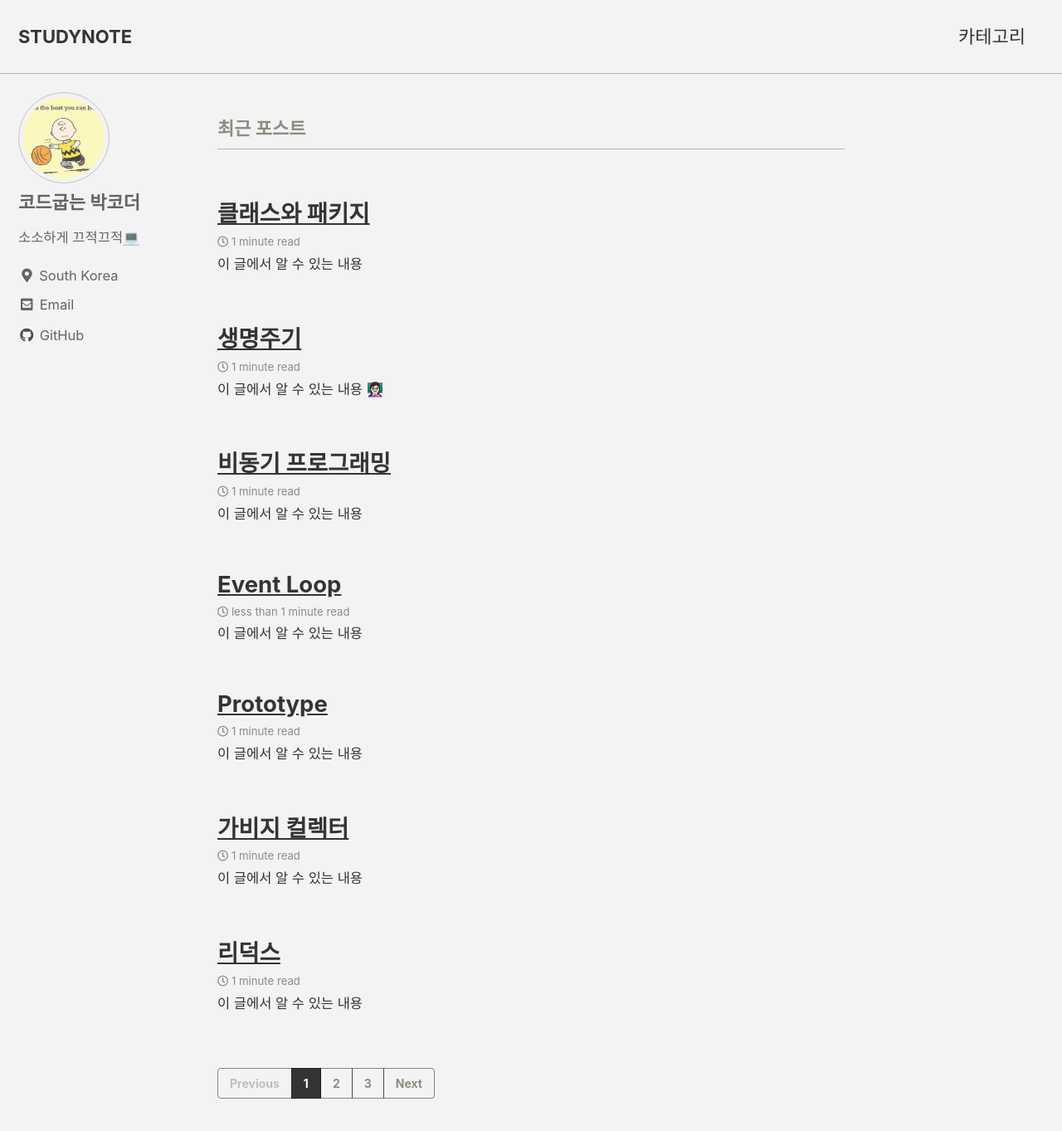
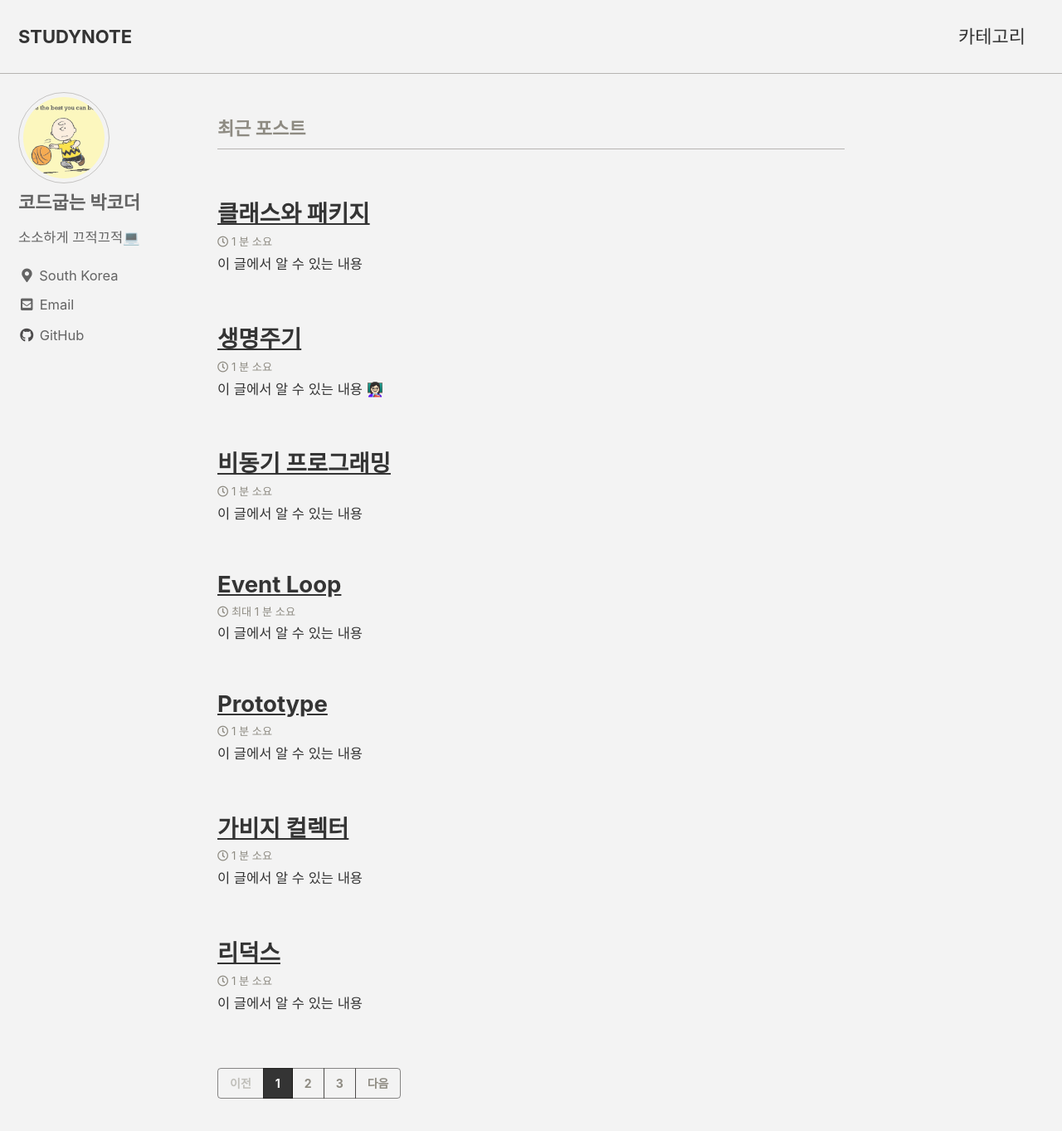
Before and after one commit to chyeon97/Prev_blog, a Jekyll site: the page built from index.html, in a window 1280 px wide and 1400 px high. Shown: the top 1363 px of the window at 83% size. Built offline with Jekyll 4.4.1, drawn with Linux system fonts in a browser that asks for light colours; cached includes are drawn as plain includes; the list of posts is cut into pages by our own code; part of the change alters nothing that is shown.

```diff
--- a/_config.yml
+++ b/_config.yml
@@ -15,15 +15,15 @@ theme: minimal-mistakes-jekyll
 minimal_mistakes_skin: "dirt" # "air", "aqua", "contrast", "dark", "dirt", "neon", "mint", "plum", "sunrise"
 
 # Site Settings
-locale: "en-US"
+locale: "ko-KR"
 title: "STUDYNOTE"
 title_separator: "-"
 subtitle: # site tagline that appears below site title in masthead
 name: "코드굽는 박코더"
 description: "진정한 개발자되기"
-url: "https://chyeon97.github.io"
-baseurl: "/chyeon97"
-repository: # GitHub username/repo-name e.g. "mmistakes/minimal-mistakes"
+url: "https://github.com/chyeon97/chyeon97.github.com"
+baseurl: #
+repository: chyeon97/chyeon97.github.com # GitHub username/repo-name e.g. "mmistakes/minimal-mistakes"
 teaser: # path of fallback teaser image, e.g. "/assets/images/500x300.png"
 logo: # path of logo image to display in the masthead, e.g. "/assets/images/88x88.png"
 masthead_title: # overrides the website title displayed in the masthead, use " " for no title
```
